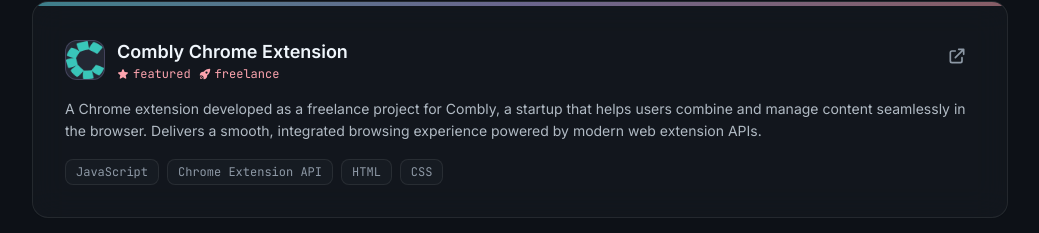
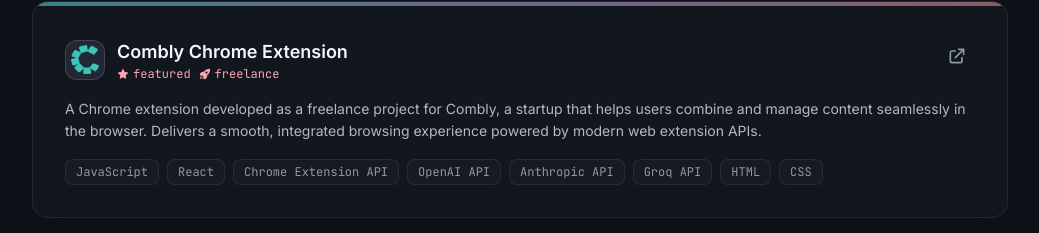
Before and after one commit to HamzaBenyazid/hamzabenyazid.dev, a Next.js app: page / in a window 1280 px wide. Shown: the part 3387-3620 px from the top of the page, without its empty margins (120-1159 px from the left). Built offline with nearby package versions, Linux system fonts and the light colour scheme; no server answers.

Commit message:
Scale Combly logo down and add React + AI API technologies
Co-authored-by: HamzaBenyazid <51166858+HamzaBenyazid@users.noreply.github.com>

```diff
--- a/package.json
+++ b/package.json
@@ -22,6 +22,6 @@
     "eslint": "^9",
     "eslint-config-next": "16.1.6",
     "tailwindcss": "^4",
-    "typescript": "^5"
+    "typescript": "5.9.3"
   }
 }
--- a/src/components/Projects.tsx
+++ b/src/components/Projects.tsx
@@ -41,7 +41,7 @@ export default function Projects() {
                           alt={project.title}
                           width={40}
                           height={40}
-                          className="object-contain w-full h-full"
+                          className="object-contain w-3/4 h-3/4"
                         />
                       ) : (
                         <HiFolderOpen className="w-5 h-5" />
--- a/src/data/projects.json
+++ b/src/data/projects.json
@@ -12,7 +12,7 @@
     "id": "proj-8",
     "title": "Combly Chrome Extension",
     "description": "A Chrome extension developed as a freelance project for Combly, a startup that helps users combine and manage content seamlessly in the browser. Delivers a smooth, integrated browsing experience powered by modern web extension APIs.",
-    "technologies": ["JavaScript", "Chrome Extension API", "HTML", "CSS"],
+    "technologies": ["JavaScript", "React", "Chrome Extension API", "OpenAI API", "Anthropic API", "Groq API", "HTML", "CSS"],
     "liveUrl": "https://combly.ai/",
     "image": "/projects/combly-logo.png",
     "featured": true,
```
Also changed, not shown: 1 other file (tests, documents, lock files or other folders).
